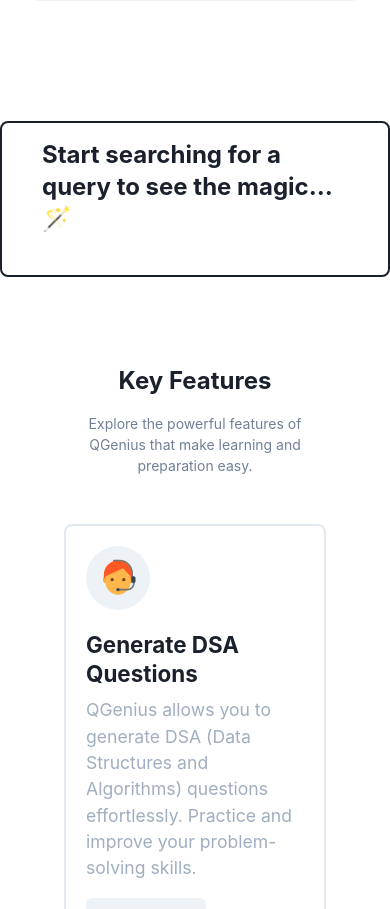
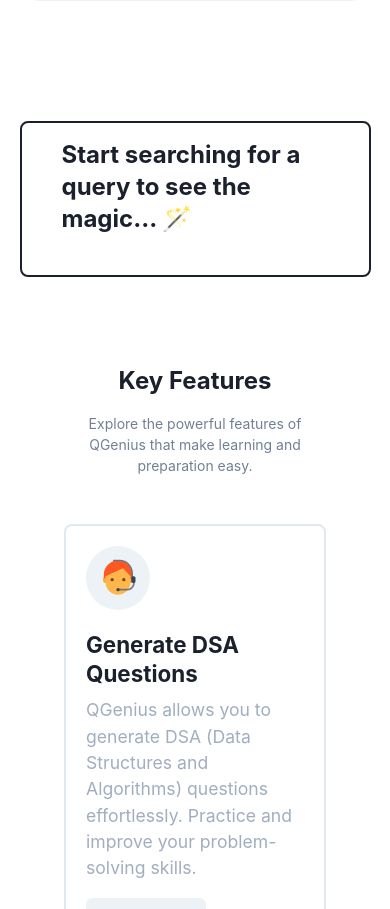
Before and after one commit to hsingla378/QGenius, a React (Create React App) app in the folder frontend/: page / in a window 390 px wide. Shown: the part 880-1789 px from the top of the page. Built offline with nearby package versions, Linux system fonts and the light colour scheme.

Commit message:
add search pointer, change quiz question, search answer sizes

```diff
--- a/frontend/src/LandingPage/Hero/SearchBox.js
+++ b/frontend/src/LandingPage/Hero/SearchBox.js
@@ -100,6 +100,7 @@ export default function SearchBox({ SetAnswer, setQueryAsked, setLoading }) {
             h={8}
             color="green.500"
             onClick={handleSearchButton}
+            style={{ cursor: "pointer" }}
           />
         </InputRightElement>
       </InputGroup>
--- a/frontend/src/LandingPage/SearchAnswer/SearchAnswer.css
+++ b/frontend/src/LandingPage/SearchAnswer/SearchAnswer.css
@@ -23,6 +23,10 @@ li {
 pre {
   background-color: rgba(0, 0, 0, 0.637);
   padding: 0.5em 3em;
+}
+
+code {
+  contain: content;
 }
 
 .question,
@@ -57,3 +61,11 @@ pre {
 .faq-answer {
   font-weight: normal;
 }
+
+@media (max-width: 1024px) {
+  .search-answer {
+    max-width: 90% !important;
+    overflow: auto;
+    /* contain: content; */
+  }
+}
--- a/frontend/src/LandingPage/SearchAnswer/SearchAnswer.js
+++ b/frontend/src/LandingPage/SearchAnswer/SearchAnswer.js
@@ -17,7 +17,16 @@ const SearchAnswer = ({ answer = "", queryAsked = "", loading, heading }) => {
   console.log(updatedQueryAsked);
   return (
     <>
-      <Container maxW={"5xl"} py="4" px="10" border="2px" my={10} rounded="lg">
+      <Container
+        maxW={"5xl"}
+        py="4"
+        px="10"
+        border="2px"
+        my={10}
+        rounded="lg"
+        className="search-answer"
+        // style={{ maxWidth: "90%" }}
+      >
         {loading ? (
           <Stack>
             <Skeleton height="20px" />
--- a/frontend/src/Quiz/QuestionCointainer.jsx
+++ b/frontend/src/Quiz/QuestionCointainer.jsx
@@ -1,5 +1,6 @@
 import React from "react";
 import { Container, VStack, Stack, Skeleton } from "@chakra-ui/react";
+import "./QustionContainer.css"
 function QuestionCointainer({
   answer = "",
   queryAsked = "",
@@ -8,7 +9,7 @@ function QuestionCointainer({
 }) {
   return (
     <>
-      <Container maxW={"7xl"} p="12" border="2px" my={10} rounded="lg">
+      <Container maxW={"3xl"} p="12" border="2px" my={10} rounded="lg"  className="question-container">
         {loading ? (
           <Stack>
             <Skeleton height="20px" />
--- /dev/null
+++ b/frontend/src/Quiz/QustionContainer.css
@@ -0,0 +1,5 @@
+@media (max-width: 1024px) {
+  .question-container {
+    max-width: 90% !important;
+  }
+}
```
